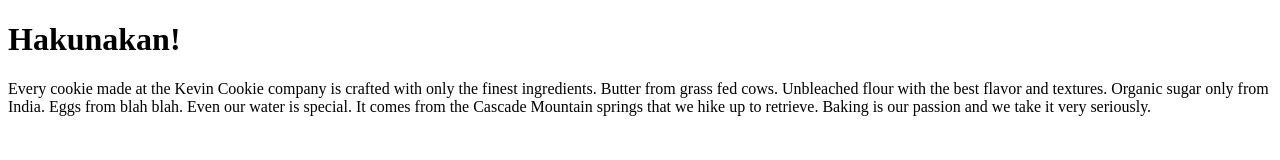
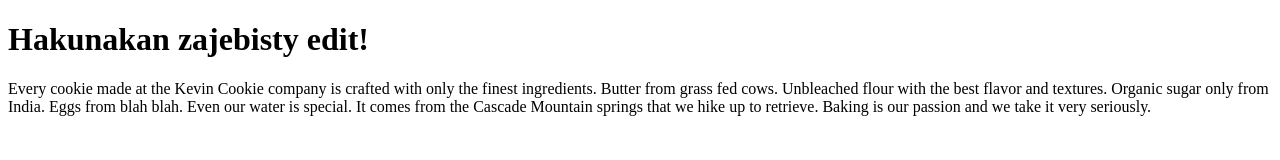
Before and after one commit to rovbots/hello, a plain HTML site: page index.htm in a window 1280 px wide. Drawn offline with Linux system fonts and the light colour scheme.

Commit message:
Update index.htm

```diff
--- a/index.htm
+++ b/index.htm
@@ -3,7 +3,7 @@
 <body>
 
 
-<h1>Hakunakan!</h1>
+<h1>Hakunakan zajebisty edit!</h1>
 
 <p>Every cookie made at the Kevin Cookie company is crafted with only the finest ingredients. Butter from grass fed cows. Unbleached flour with the best flavor and textures. Organic sugar only from India. Eggs from blah blah. Even our water is special. It comes from the Cascade Mountain springs that we hike up to retrieve. Baking is our passion and we take it very seriously.</p>
 
```
